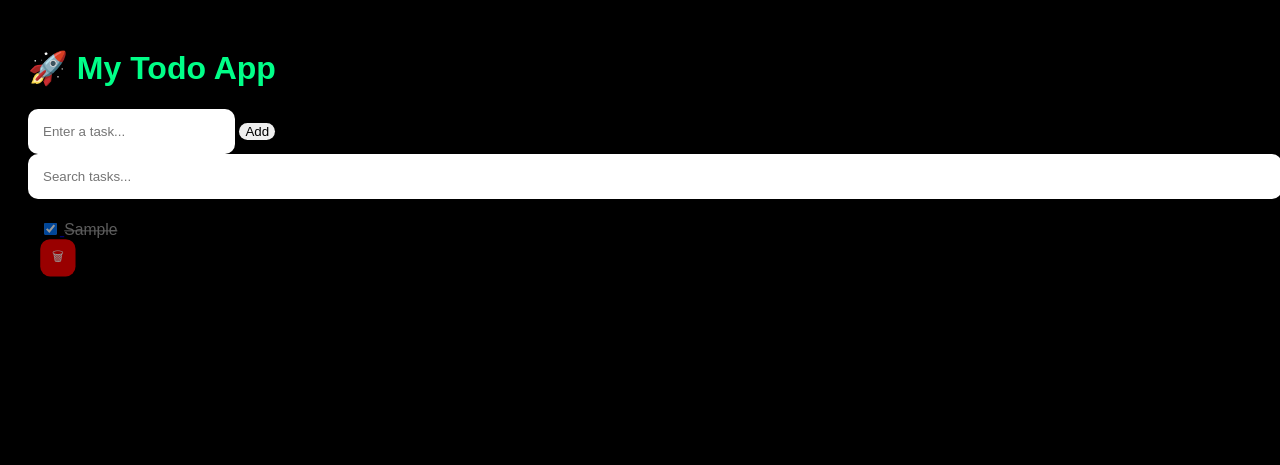
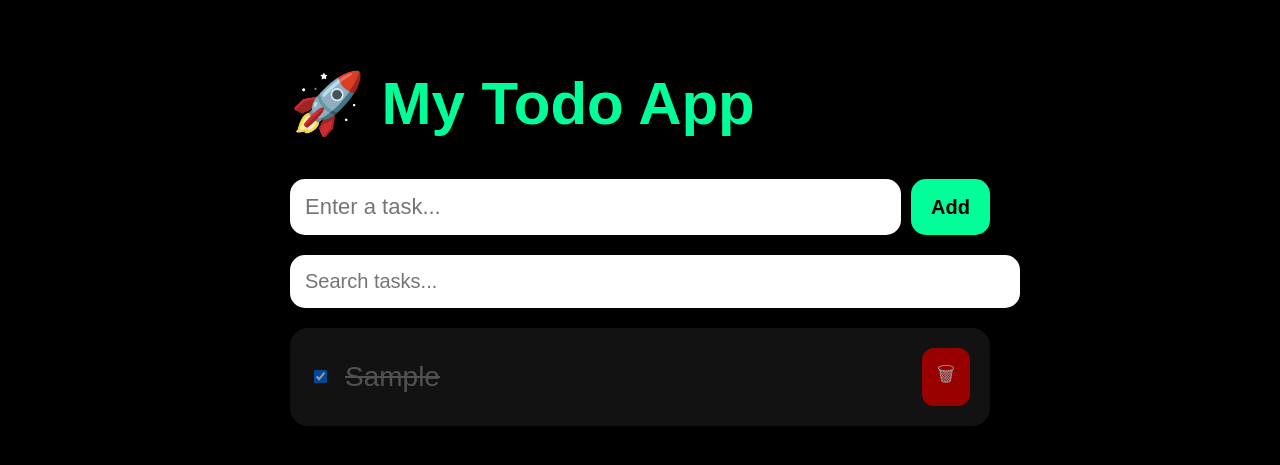
Before and after one commit to H5955/todo-clean, a FastAPI app: page / in a window 1280 px wide. Shown: the top 465 px of the page. Run offline with FastAPI, Linux system fonts and the light colour scheme; tables that the repository leaves empty hold one stand-in row (values such as "Sample post").

Commit message:
improve todo UI

```diff
--- a/static/style.css
+++ b/static/style.css
@@ -5,85 +5,89 @@ body {
     padding: 20px;
 }
 
-h1 {
-    color: #00ff88;
+.container {
+    max-width: 700px;
+    margin: auto;
 }
 
-.input-area {
+h1 {
+    color: #00ff99;
+    font-size: 60px;
+}
+
+.task-form {
     display: flex;
     gap: 10px;
     margin-bottom: 20px;
 }
 
-input {
+.task-form input {
     flex: 1;
     padding: 15px;
-    border-radius: 10px;
+    border-radius: 15px;
     border: none;
+    font-size: 22px;
 }
 
-button {
+.task-form button {
+    padding: 15px 20px;
     border: none;
-    border-radius: 10px;
-    cursor: pointer;
-}
-
-.input-area button {
-    background: #00ff88;
-    padding: 15px;
+    border-radius: 15px;
+    background: #00ff99;
+    font-size: 20px;
     font-weight: bold;
 }
 
 #searchInput {
     width: 100%;
     padding: 15px;
+    border-radius: 15px;
+    border: none;
     margin-bottom: 20px;
-    border-radius: 10px;
-    border: none;
+    font-size: 20px;
 }
 
-.todo-item {
+.task-card {
+    background: #1e1e1e;
+    padding: 20px;
+    border-radius: 18px;
+    margin-bottom: 15px;
+
     display: flex;
     justify-content: space-between;
     align-items: center;
-    background: #1e1e1e;
-    padding: 15px;
-    border-radius: 12px;
-    margin-bottom: 15px;
+
+    transition: 0.3s;
 }
 
-.task-left {
+.task-card:hover {
+    transform: scale(1.01);
+}
+
+.left {
     display: flex;
     align-items: center;
-    gap: 10px;
+    gap: 15px;
 }
 
-.check-btn {
-    background: none;
-    font-size: 22px;
-    color: white;
+.left span {
+    font-size: 28px;
+}
+
+.completed {
+    opacity: 0.6;
+}
+
+.completed span {
+    text-decoration: line-through;
+    color: #888;
 }
 
 .delete-btn {
     background: red;
     color: white;
-    padding: 8px 12px;
+    border: none;
+    border-radius: 12px;
+    padding: 12px 15px;
+    font-size: 20px;
 }
-.completed {
-    opacity: 0.6;
-    transform: scale(0.98);
-    transition: all 0.3s ease;
-}
-
-.completed span {
-    text-decoration: line-through;
-    color: #999;
-}
-
-.task-card {
-    transition: all 0.3s ease;
-}
-
-.task-card:hover {
-    transform: scale(1.01);
-}
```
